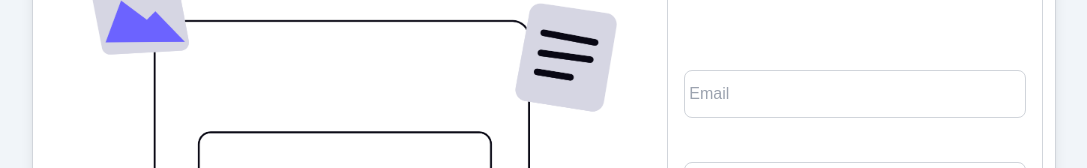
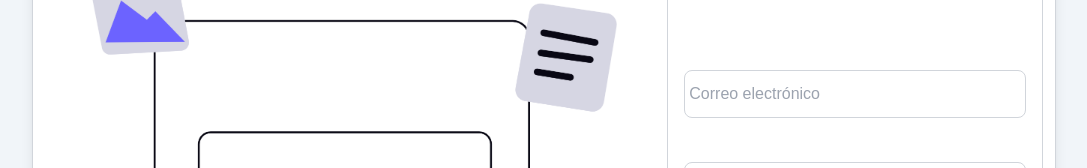
Before and after one commit to andersonNB/dashboardPokemon, a Next.js app: page /login in a window 1280 px wide. Shown: the part 188-356 px from the top of the page, without its empty margins (96-1183 px from the left). Built offline with nearby package versions, Linux system fonts and the light colour scheme.

Commit message:
feat: validation password login

```diff
--- a/src/app/dashboard/counter/page.tsx
+++ b/src/app/dashboard/counter/page.tsx
@@ -9,7 +9,7 @@ export const metadata: Metadata = {
 
 export default function CounterPage() {
 	return (
-		<div className="bg-red-500  flex items-center justify-center flex-col w-full">
+		<div className="bg-red-500  flex items-center justify-center flex-col w-full h-full">
 			<span className="text-black dark:text-white ">
 				Productos en el carrito
 			</span>
--- a/src/app/dashboard/layout.tsx
+++ b/src/app/dashboard/layout.tsx
@@ -14,9 +14,9 @@ export default function DashboardLayout({
 }>) {
 	return (
 		<div className="flex h-full  w-full aliased selection:bg-blue-600 selection:text-white">
-			<div className="flex w-full min-h-screen justify-center">
+			<div className="flex w-full min-h-screen justify-center bg-red-500">
 				<Sidebar />
-				<div className="flex-1">{children}</div>
+				<div className="flex-1 ">{children}</div>
 			</div>
 		</div>
 	);
--- a/src/app/login/FormLoginContainer/index.tsx
+++ b/src/app/login/FormLoginContainer/index.tsx
@@ -24,7 +24,10 @@ const FormLoginContainer = () => {
 		if (password.length < 8 || user.password !== password) {
 			setError({
 				...error,
-				password: "La contraseña debe tener al menos 8 caracteres",
+				password:
+					password.length < 8
+						? "La contraseña debe tener al menos 8 caracteres"
+						: "La contraseña es incorrecta",
 			});
 			return;
 		}
@@ -50,9 +53,9 @@ const FormLoginContainer = () => {
 				onSubmit={handleSubmit}
 			>
 				<input
-					type="text"
-					title="Email"
-					placeholder="Email"
+					type="email"
+					title="Correo electrónico"
+					placeholder="Correo electrónico"
 					className={`h-12 p-1 rounded-lg border border-gray-300 focus:outline-none focus:ring-2 focus:ring-blue-500
 					  ${error.email && "border-red-500"}`}
 					required
```
